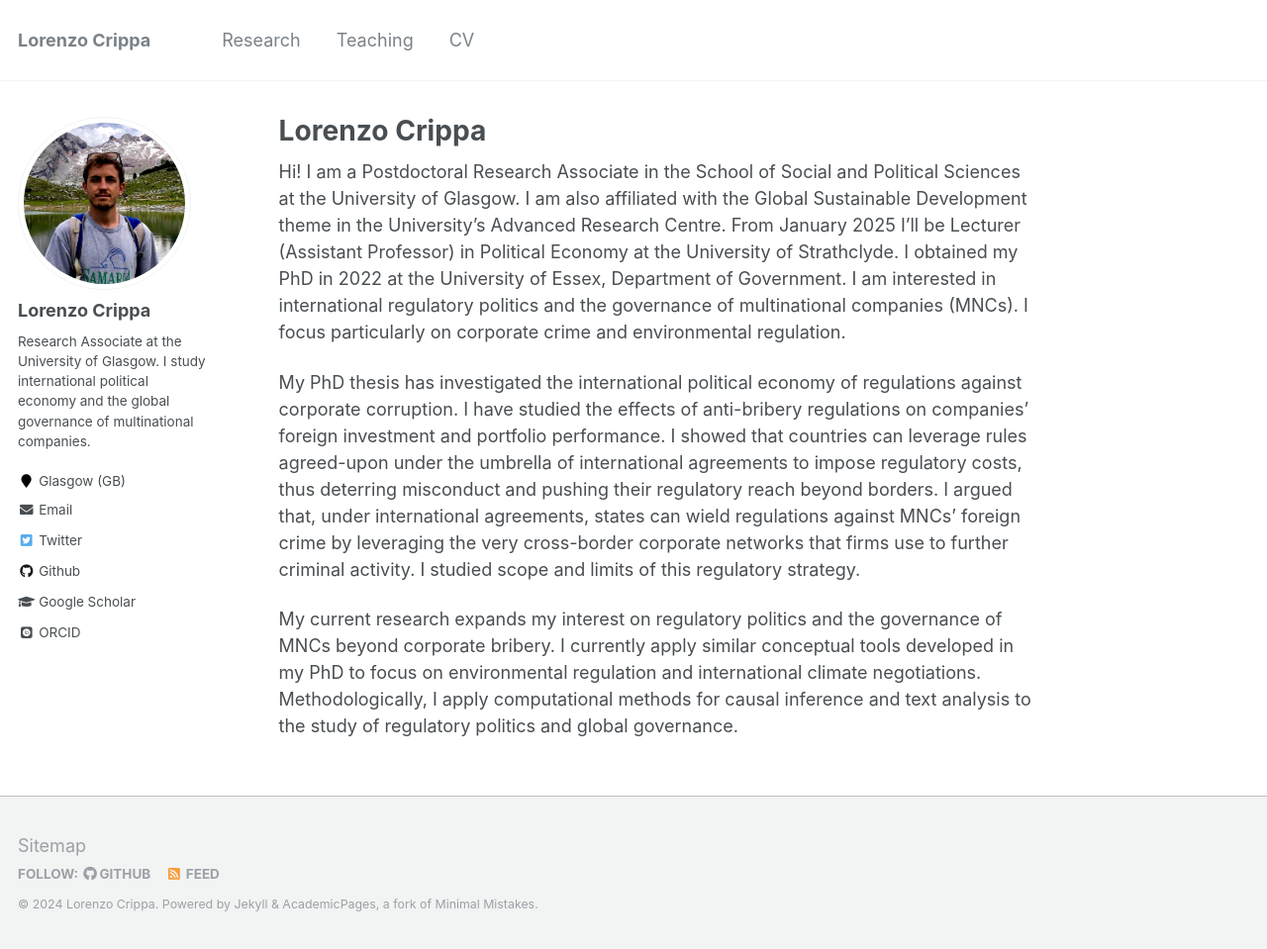
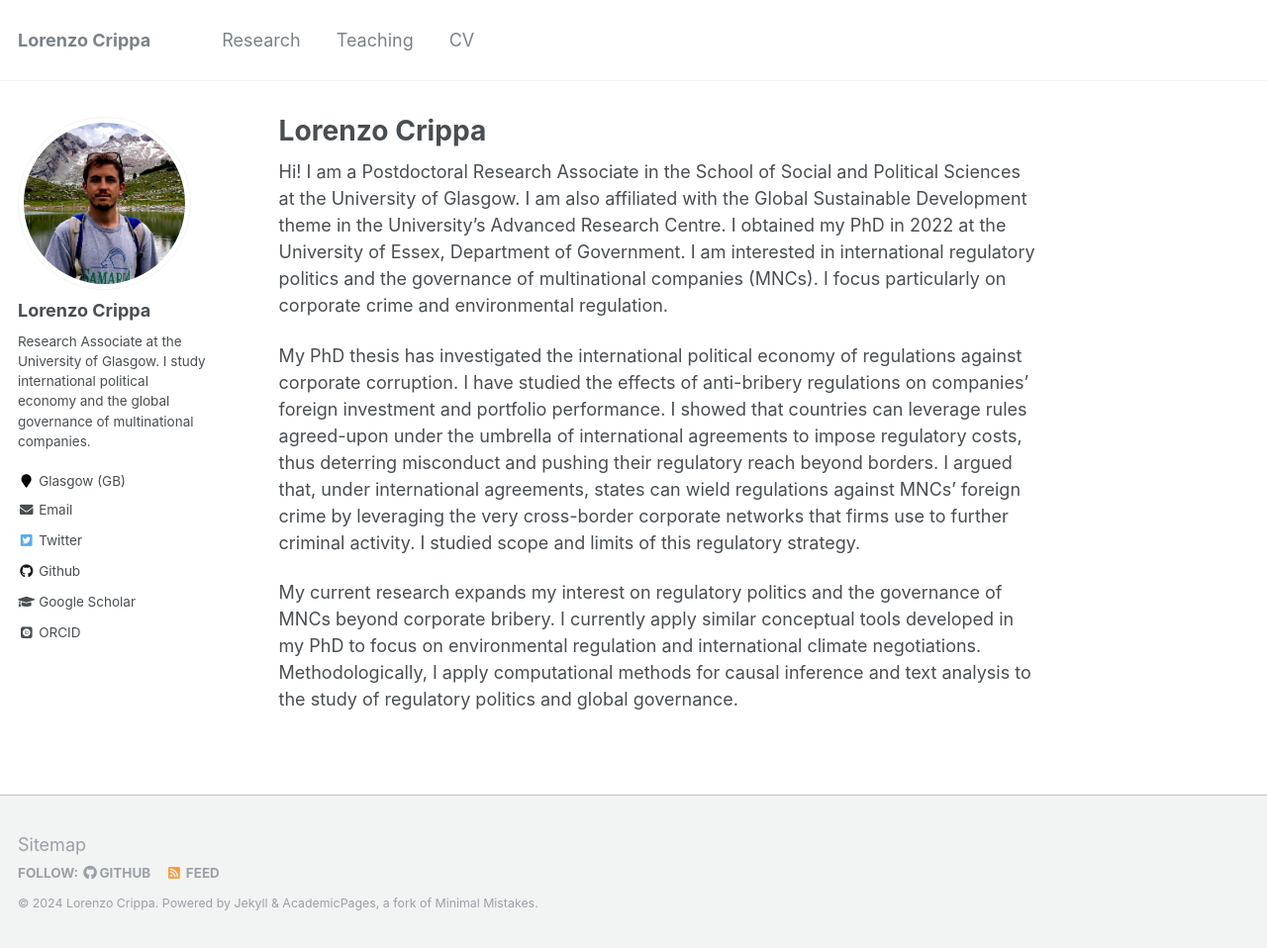
Before and after one commit to lorenzo-crippa/lorenzo-crippa.github.io, a Jekyll site: the page built from _pages/about.md, in a window 1280 px wide and 959 px high. Shown: the whole window at 99% size. Built offline with Jekyll 4.4.1, drawn with Linux system fonts in a browser that asks for light colours; some web fonts are replaced.

Commit message:
Revert to previous commit

```diff
--- a/_pages/about.md
+++ b/_pages/about.md
@@ -8,7 +8,7 @@ redirect_from:
   - /about.html
 ---
 
-Hi! I am a Postdoctoral Research Associate in the School of Social and Political Sciences at the University of Glasgow. I am also affiliated with the Global Sustainable Development theme in the University's Advanced Research Centre. From January 2025 I'll be Lecturer (Assistant Professor) in Political Economy at the University of Strathclyde. I obtained my PhD in 2022 at the University of Essex, Department of Government. I am interested in international regulatory politics and the governance of multinational companies (MNCs). I focus particularly on corporate crime and environmental regulation.
+Hi! I am a Postdoctoral Research Associate in the School of Social and Political Sciences at the University of Glasgow. I am also affiliated with the Global Sustainable Development theme in the University's Advanced Research Centre. I obtained my PhD in 2022 at the University of Essex, Department of Government. I am interested in international regulatory politics and the governance of multinational companies (MNCs). I focus particularly on corporate crime and environmental regulation.
 
 My PhD thesis has investigated the international political economy of regulations against corporate corruption. I have studied the effects of anti-bribery regulations on companies' foreign investment and portfolio performance. I showed that countries can leverage rules agreed-upon under the umbrella of international agreements to impose regulatory costs, thus deterring misconduct and pushing their regulatory reach beyond borders. I argued that, under international agreements, states can wield regulations against MNCs' foreign crime by leveraging the very cross-border corporate networks that firms use to further criminal activity. I studied scope and limits of this regulatory strategy.
 
```
Also changed, not shown: 2 other files.
